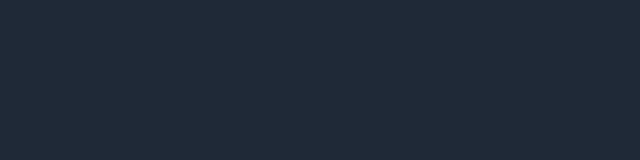
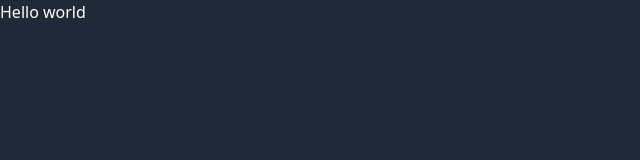
Before and after one commit to samkyuseo/roundest-mon, a Next.js app: page / in a window 1280 px wide. Shown: the top 160 px of the page, without its empty margins (0-640 px from the left). Built offline with nearby package versions, Linux system fonts and the light colour scheme.

Commit message:
hello world

```diff
--- a/pages/index.tsx
+++ b/pages/index.tsx
@@ -1,7 +1,7 @@
 export default function Home() {
   return (
     <div className='h-screen w-screen flex flex-col'>
-      <div className=''></div>
+      <div className=''>Hello world</div>
       <div className=''></div>
     </div>
   );
```
